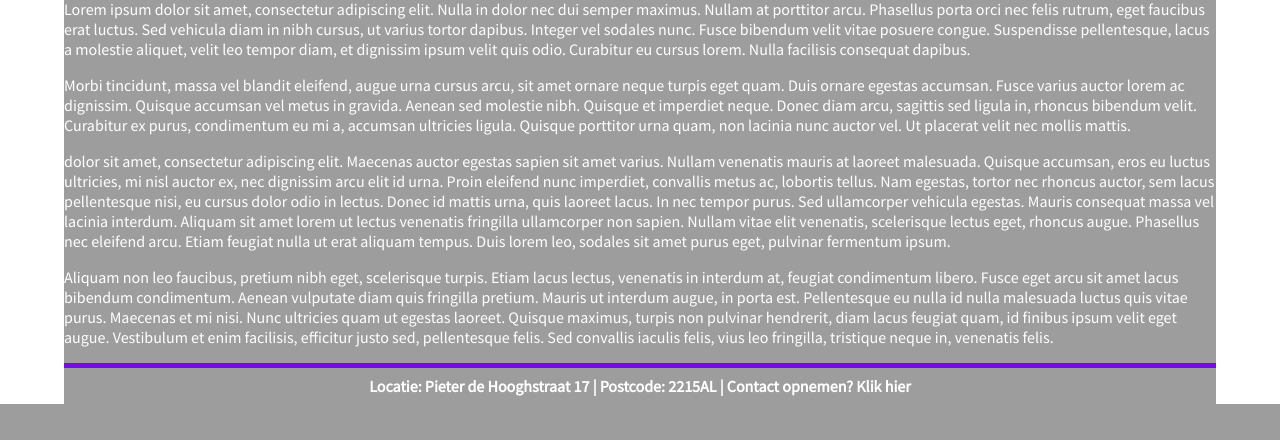
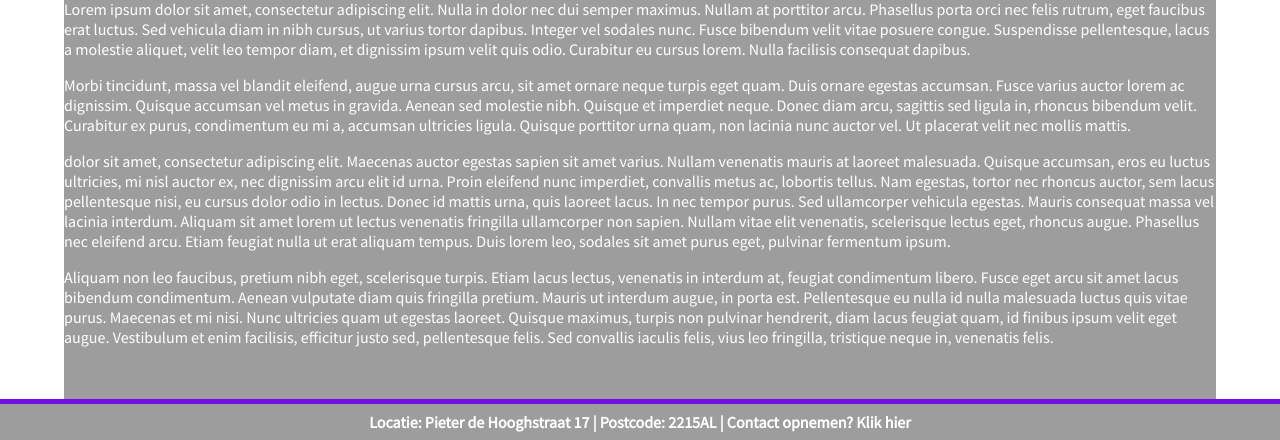
Before and after one commit to Bownubo/Rasto, a PHP site: page /php/index.php in a window 1280 px wide. Shown: the part 417-857 px from the top of the page. Before the commit the page ends 821 px from the top, so only its background shows below. Run offline with PHP 8.4, Linux system fonts and the light colour scheme.

Commit message:
index lul

```diff
--- a/website/css/main.css
+++ b/website/css/main.css
@@ -35,7 +35,6 @@ body , html{
 background-color: #9d9d9d;
 height: 50%;
 width: 90%;
-right: 10%;
 margin-left: 5%;
 
 }
--- a/website/php/index.php
+++ b/website/php/index.php
@@ -13,4 +13,5 @@ Lorem ipsum dolor sit amet, consectetur adipiscing elit. Nulla in dolor nec dui
 
     <p>Aliquam non leo faucibus, pretium nibh eget, scelerisque turpis. Etiam lacus lectus, venenatis in interdum at, feugiat condimentum libero. Fusce eget arcu sit amet lacus bibendum condimentum. Aenean vulputate diam quis fringilla pretium. Mauris ut interdum augue, in porta est. Pellentesque eu nulla id nulla malesuada luctus quis vitae purus. Maecenas et mi nisi. Nunc ultricies quam ut egestas laoreet. Quisque maximus, turpis non pulvinar hendrerit, diam lacus feugiat quam, id finibus ipsum velit eget augue.
   Vestibulum et enim facilisis, efficitur justo sed, pellentesque felis. Sed convallis iaculis felis, vius leo fringilla, tristique neque in, venenatis felis.
+</section>
 <?PHP include 'footer.php' ?>
```
